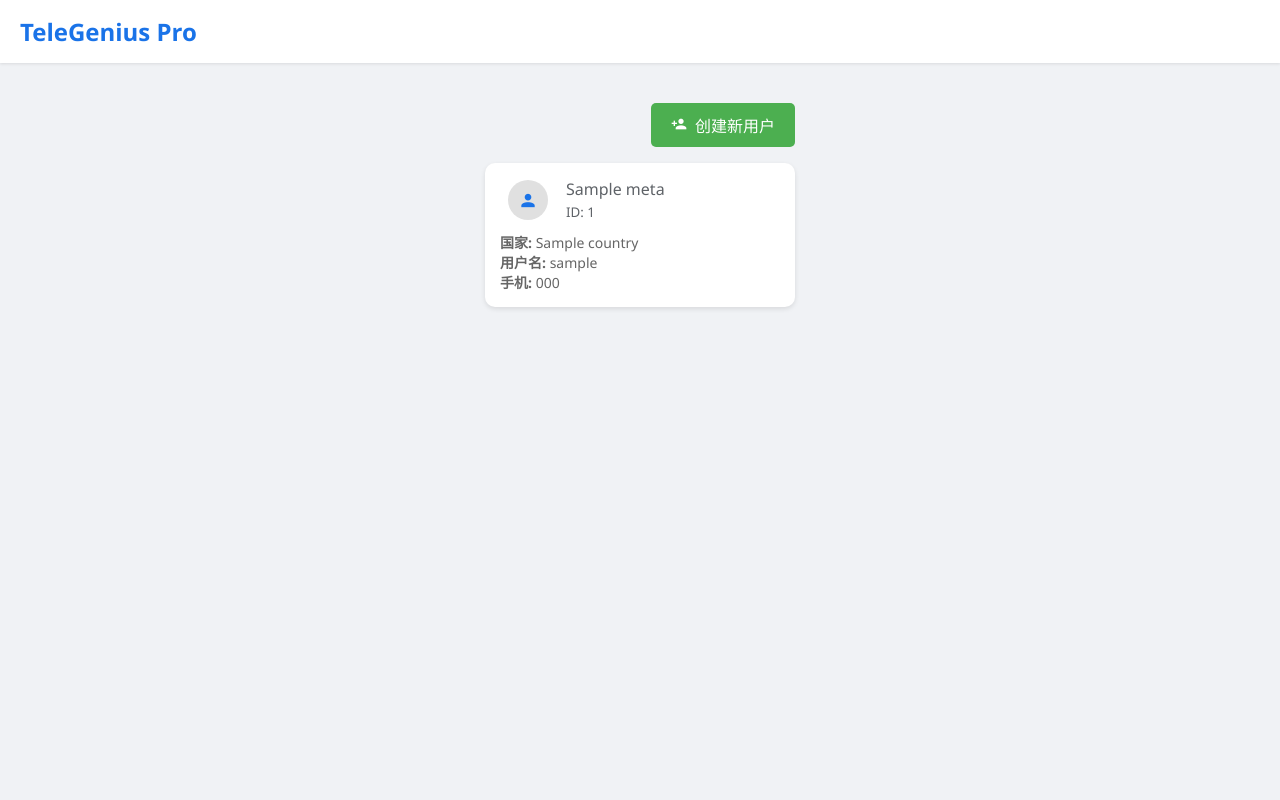
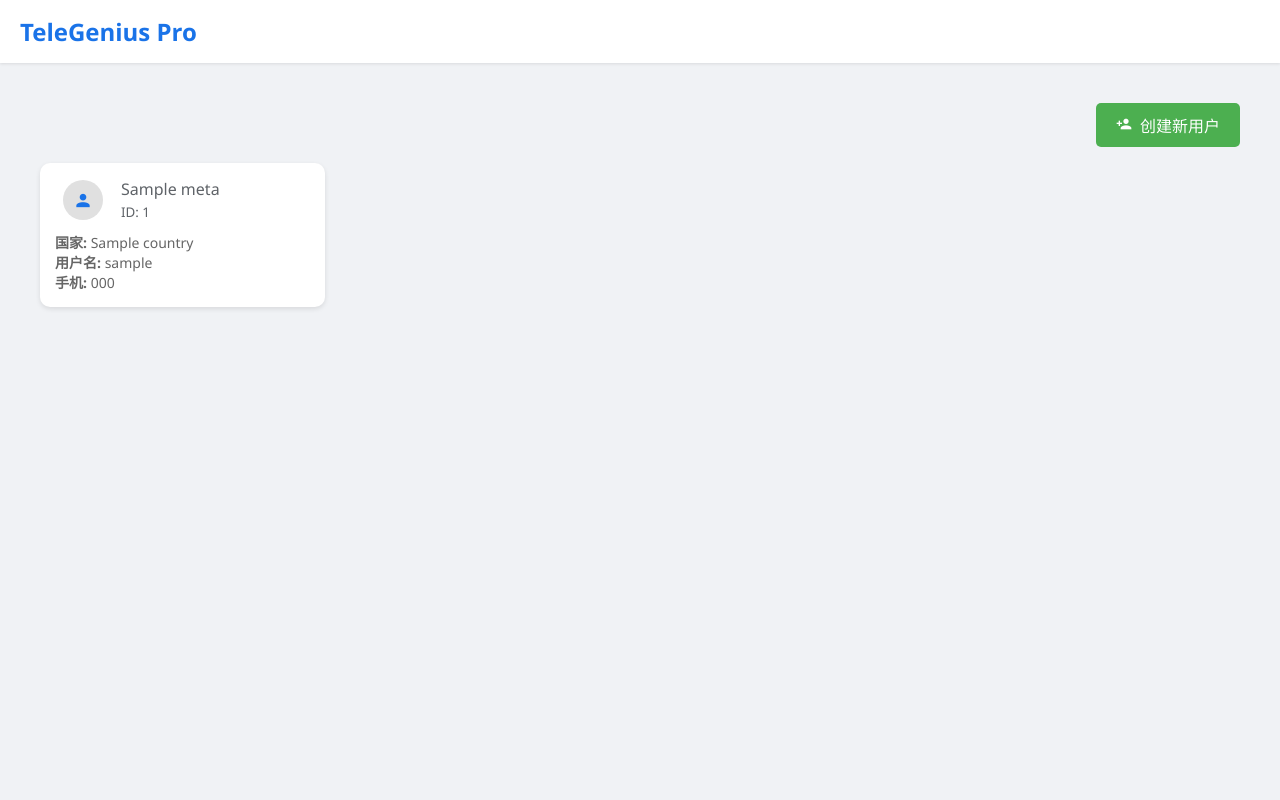
Before and after one commit to Anning01/TeleGeniusPro, a Python web app: template templates/users.html in a window 1280 px wide. Run offline with Jinja, Linux system fonts and the light colour scheme; the template is opened without the code that fills it: most values are stand-ins (such as "Sample title", 1, 10 or a date in 2020).

Commit message:
no message

```diff
--- a/app/schemas/user.py
+++ b/app/schemas/user.py
@@ -2,7 +2,7 @@ from typing import Dict
 from faker import Faker
 from pydantic import BaseModel, field_validator, Field
 
-fake = Faker(["zh_CN"])
+fake = Faker(["en-US"])
 
 
 class UserDataValidator(BaseModel):
--- a/templates/users.html
+++ b/templates/users.html
@@ -91,21 +91,26 @@
         .btn:hover {
             opacity: 0.9;
         }
+        body {
+            margin: 0;
+            padding: 0;
+            min-height: 100vh;
+            overflow-y: auto;
+        }
         .users-container {
-            max-width: 1200px;
-            margin: 20px auto;
+            margin: 20px;
             padding: 20px;
             position: relative;
+            height: calc(100vh - 40px);
         }
         .user-list {
-            display: flex;
-            flex-wrap: wrap;
+            display: grid;
+            grid-template-columns: repeat(auto-fill, minmax(280px, 1fr));
             gap: 20px;
             margin-top: 60px;
+            width: 100%;
         }
         .user-card {
-            flex: 0 1 calc(33.333% - 20px);
-            min-width: 280px;
             background: #fff;
             border-radius: 10px;
             padding: 15px;
```
